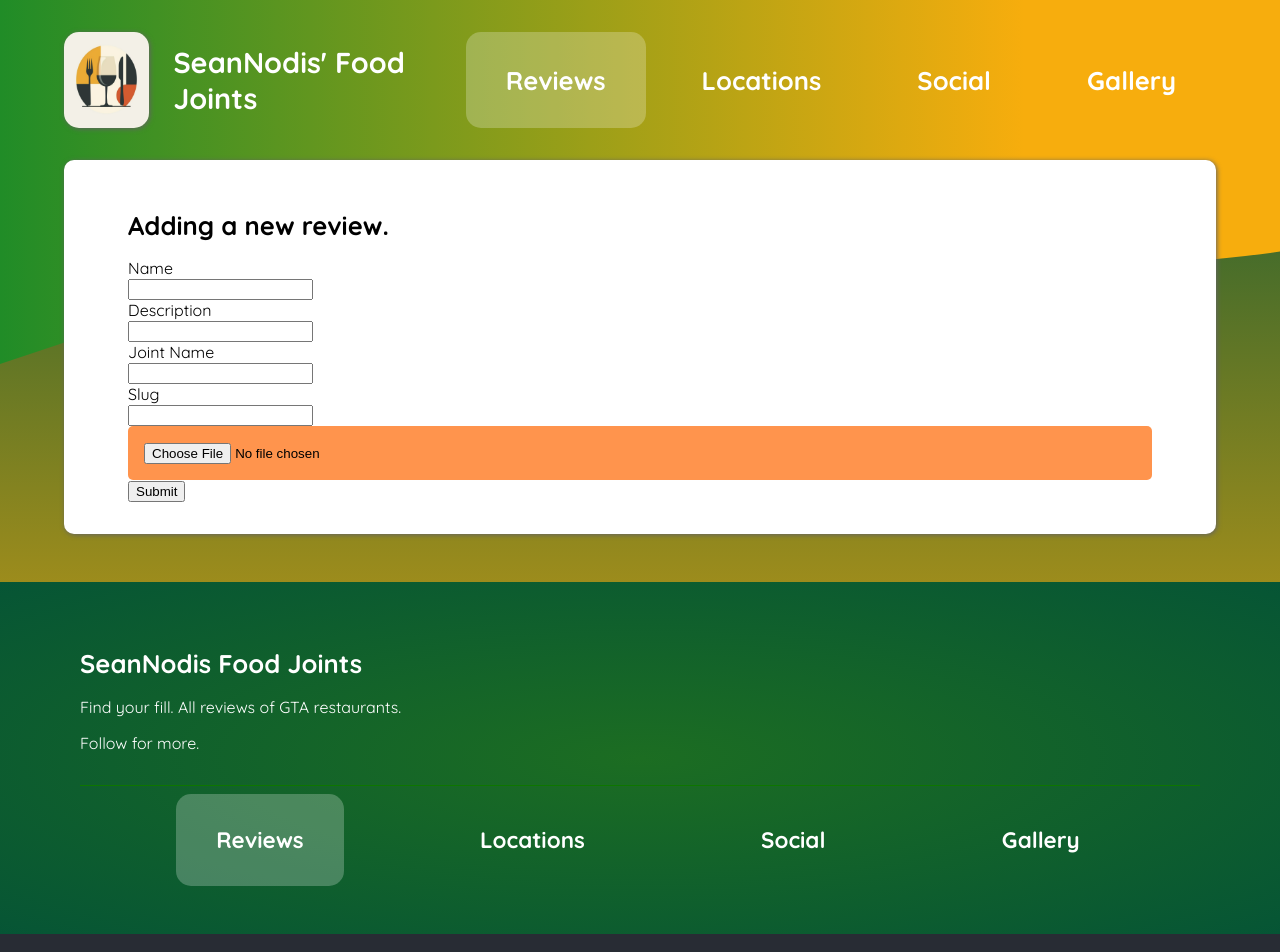
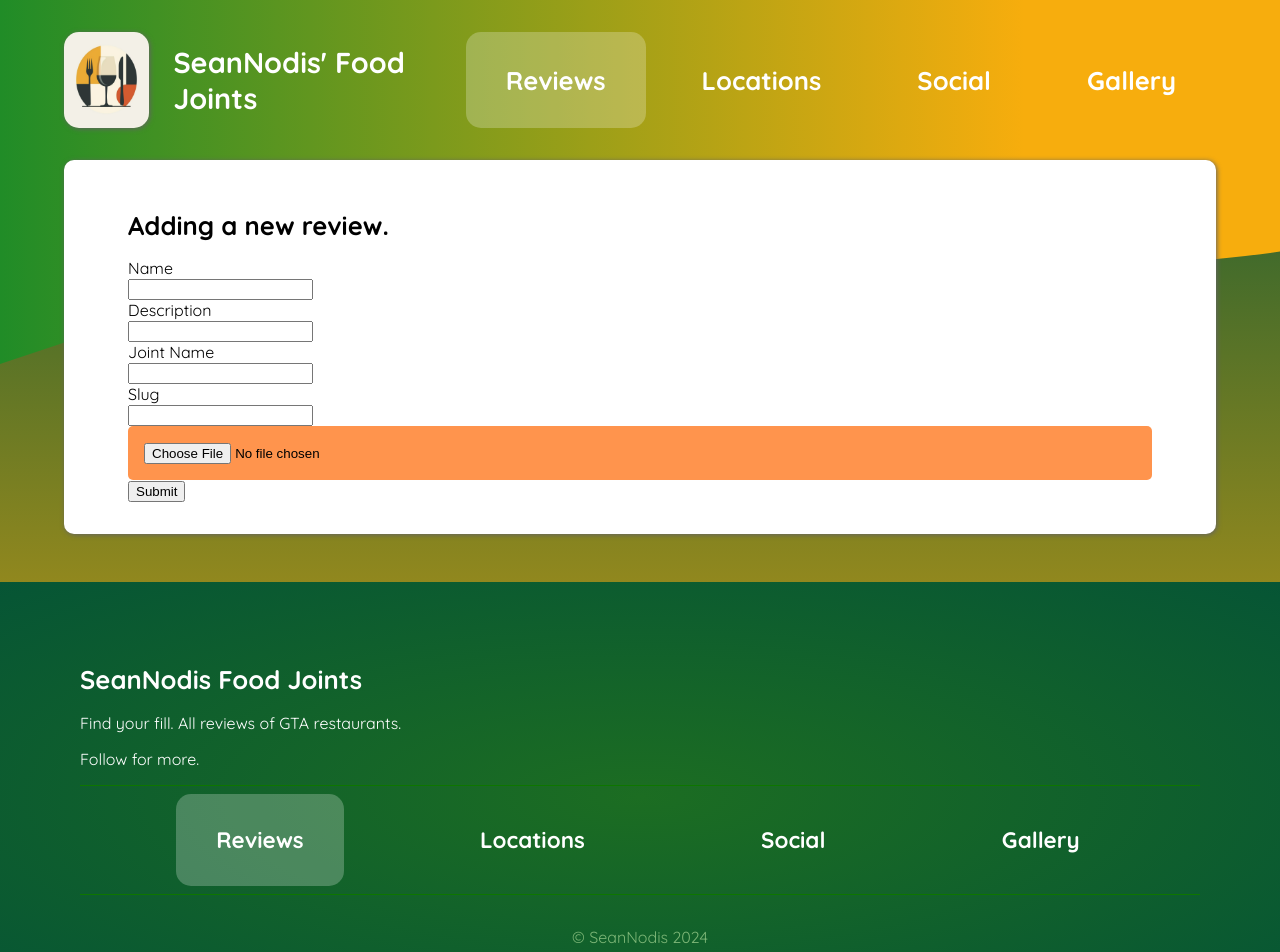
Before and after one commit to sean-xiao-zhao7/nextjs-meals, a Next.js app: page /reviews/add in a window 1280 px wide. Shown: the top 952 px of the page. Built offline with nearby package versions, Linux system fonts and the light colour scheme.

Commit message:
Add footer disclaimer

```diff
--- a/app/layout.tsx
+++ b/app/layout.tsx
@@ -20,6 +20,8 @@ export const metadata = {
 };
 
 export default function RootLayout({ children }: { children: any }) {
+    const year = new Date().getFullYear();
+
     return (
         <html lang="en">
             <body>
@@ -87,6 +89,7 @@ export default function RootLayout({ children }: { children: any }) {
                     <p>Find your fill. All reviews of GTA restaurants.</p>
                     <p>Follow for more.</p>
                     <Menu />
+                    <p id="disclaimer">&copy; SeanNodis {year}</p>
                 </footer>
             </body>
         </html>
--- a/app/styles/colors/colors.ts
+++ b/app/styles/colors/colors.ts
@@ -4,4 +4,5 @@ export const colors = {
     mainGreen: "#208c27",
     lightOrange: "#f7ad0d",
     lightGreen: "#065535",
+    darkGreen: "rgb(14, 118, 0);",
 };
--- a/app/styles/footer/footer.css
+++ b/app/styles/footer/footer.css
@@ -1,11 +1,11 @@
 footer {
     background: radial-gradient(#1c6d22, #065535);
-    padding: 3rem 5rem 3rem;
+    padding: 4rem 5rem 3rem;
     color: white;
 }
 
 footer menu {
-    margin-top: 2rem;
+    margin-top: 1rem;
     padding-top: 0.5rem;
     justify-content: space-evenly;
     border-top: solid 1px rgb(14, 118, 0);
@@ -14,3 +14,11 @@ footer menu {
 footer menu li a {
     font-size: 1.4rem;
 }
+
+footer #disclaimer {
+    margin-top: 0.5rem;
+    border-top: solid 1px rgb(14, 118, 0);
+    padding-top: 2rem;
+    text-align: center;
+    color: rgb(125, 182, 119);
+}
```
